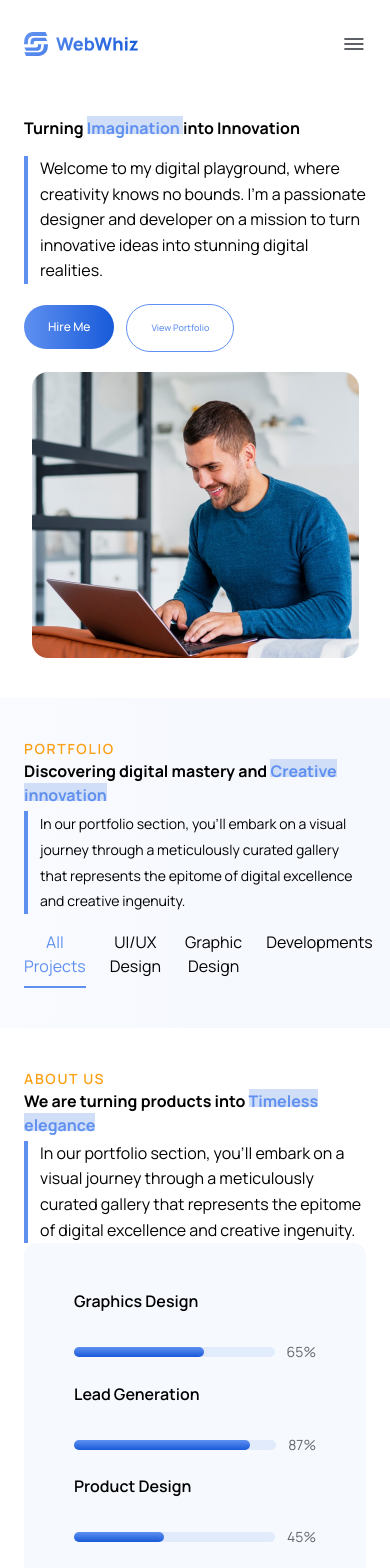
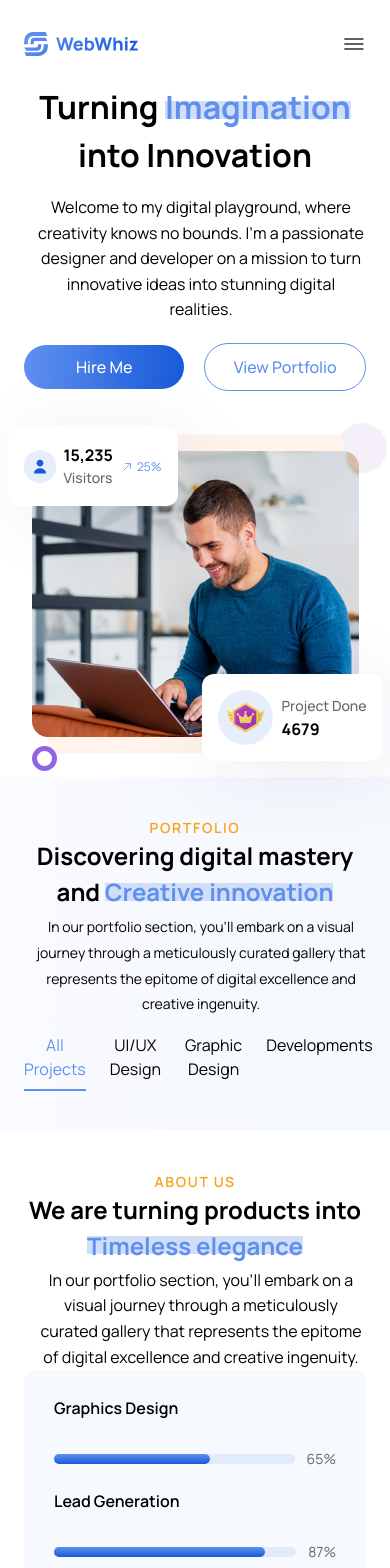
Before and after one commit to riajulpro/webwiz-rp, a Next.js app: page / in a window 390 px wide. Shown: the top 1568 px of the page. Built offline with nearby package versions, Linux system fonts and the light colour scheme.

Commit message:
Fixing the responsiveness issue for mobile

```diff
--- a/src/app/globals.css
+++ b/src/app/globals.css
@@ -144,10 +144,10 @@
   }
 
   .btn-primary {
-    @apply py-3 px-6 text-xs font-medium leading-5 rounded-full text-white hover:bg-gradient-to-l bg-gradient-to-r from-[#5F90F0] to-[#185AD9];
+    @apply py-3 px-6 tablet:text-xs font-medium leading-5 rounded-full text-white hover:bg-gradient-to-l bg-gradient-to-r from-[#5F90F0] to-[#185AD9];
   }
   .btn-secondary {
-    @apply py-[12px] px-[24px] border border-[#5F90F0] text-[9px] tablet:text-[14px] font-medium leading-[22.4px] rounded-full text-[#5F90F0];
+    @apply py-[12px] px-[24px] border border-[#5F90F0] tablet:text-[14px] font-medium leading-[22.4px] rounded-full text-[#5F90F0];
   }
   .section-bg {
     @apply bg-gradient-to-r from-[#5f90f00a] via-[#185ad90a] to-[#185ad90a];
@@ -169,12 +169,13 @@
   .about-statics-frame {
     @apply flex justify-between items-center flex-col;
   }
+
   .about-statics-tittle {
-    @apply text-[16px] font-normal leading-[25.6px] text-[#ffffffcc];
+    @apply text-[12px] tablet:text-[16px] font-normal leading-[25.6px] text-[#ffffffcc];
   }
 
   .about-statics-number {
-    @apply font-bold text-[24px] leading-[33.6px];
+    @apply font-bold text-[16px] tablet:text-[24px] leading-[33.6px];
   }
 
   /* footer classes */
--- a/src/components/shared/TitleWithDescription.tsx
+++ b/src/components/shared/TitleWithDescription.tsx
@@ -23,23 +23,23 @@ const TitleWithDescription = ({
 
   return (
     <div>
-      <h6 className="text-[14px] font-semibold uppercase tracking-[1.68px] text-accent-color">
+      <h6 className="text-center tablet:text-left text-[14px] font-semibold uppercase tracking-[1.68px] text-accent-color">
         {sectionName}
       </h6>
       <div
-        className={`flex justify-between
+        className={`
         ${
           isVertical
-            ? "flex-col gap-[16px]"
-            : "desktop:flex-row desktop:items-start flex-col"
+            ? "flex justify-between flex-col gap-[16px]"
+            : "flex justify-between flex-col tablet:flex-row items-center tablet:items-start"
         }`}
       >
         <div>
           <h1
-            className={`desktop:w-[554px] ${
+            className={`w-full text-center tablet:text-left desktop:w-[554px] ${
               isMain
-                ? "tablet:text-[40px] desktop:text-[64px] tablet:leading-[56px] desktop:leading-[84px]"
-                : "tablet:text-[24px] tablet:leading-[39.2px] desktop:text-[40px] desktop:leading-[56px]"
+                ? "text-[32px] tablet:text-[40px] desktop:text-[64px] tablet:leading-[56px] desktop:leading-[84px]"
+                : "text-[24px] tablet:leading-[39.2px] desktop:text-[40px] desktop:leading-[56px]"
             } font-bold`}
           >
             {titleArray.map((word, index) => (
@@ -57,8 +57,10 @@ const TitleWithDescription = ({
         <div>
           <p
             className={`${isVertical ? "" : "mt-[4px]"}
-            border-l-[4px] border-primary-color leading-[25.6px] pl-[12px] font-normal tablet:line-clamp-2
-            ${isMain ? "text-[16px] desktop:w-[572px]" : ""}
+            tablet:border-l-[4px] tablet:border-primary-color leading-[25.6px] pl-[12px] font-normal tablet:line-clamp-2 text-center tablet:text-left
+            ${
+              isMain ? "text-[16px] w-full tablet:w-auto desktop:w-[572px]" : ""
+            }
             ${textSize ? textSize : "text-[14px]"}
             ${desWidth}`}
           >
--- a/src/components/ui/footer/Footer.tsx
+++ b/src/components/ui/footer/Footer.tsx
@@ -29,7 +29,7 @@ const Footer = () => {
               <input
                 type="text"
                 placeholder="Enter your email"
-                className="bg-transparent border border-footer-border text-[16px] rounded-full py-[8px] px-[16px] tablet:w-full desktop:w-[370px]"
+                className="bg-transparent border border-footer-border text-[16px] rounded-full py-[8px] px-[16px] w-full tablet:w-full desktop:w-[370px]"
               />
               <button className="absolute right-0 linear-gradient text-white text-[14px] py-[10px] px-[16px] rounded-full">
                 Subscribe
--- a/src/components/ui/home-sections/AboutUs.tsx
+++ b/src/components/ui/home-sections/AboutUs.tsx
@@ -17,7 +17,7 @@ const AboutUs = () => {
           />
           <article className="desktop:mt-[48px] flex flex-col desktop:flex-row justify-between items-start gap-[32px]">
             <section className="w-full flex-1 tablet:py-[24px]">
-              <div className="flex flex-col gap-[22px] bg-[#F6F9FE] rounded-[12px] p-[50px]">
+              <div className="flex flex-col gap-[22px] bg-[#F6F9FE] rounded-[12px] p-[30px] tablet:p-[50px]">
                 <SkillBar title="Graphics Design" barRange="65" />
                 <SkillBar title="Lead Generation" barRange="87" />
                 <SkillBar title="Product Design" barRange="45" />
@@ -34,14 +34,14 @@ const AboutUs = () => {
                   className="rounded-[12px]"
                 />
                 <div
-                  className="absolute linear-gradient p-[32px] text-white rounded-[12px]
-          desktop:-right-[50px] desktop:w-[531px] desktop:-bottom-[70px] flex justify-between items-center gap-[32px] tablet:-bottom-[20px] tablet:opacity-95"
+                  className="absolute -bottom-4 linear-gradient p-4 tablet:p-[32px] text-white rounded-[12px]
+          desktop:-right-[50px] desktop:w-[531px] desktop:-bottom-[70px] flex justify-between items-center gap-2 tablet:gap-[32px] tablet:-bottom-[20px] tablet:opacity-95"
                 >
                   <div className="about-statics-frame">
                     <h4 className="about-statics-number">58+</h4>
                     <p className="about-statics-title">Project Delivery</p>
                   </div>
-                  <div className="about-statics-frame border-x border-white px-[20px]">
+                  <div className="about-statics-frame border-x border-white px-[8px] tablet:px-[20px]">
                     <h4 className="about-statics-number">120+</h4>
                     <p className="about-statics-title">Happy Clients</p>
                   </div>
--- a/src/components/ui/home-sections/Banner.tsx
+++ b/src/components/ui/home-sections/Banner.tsx
@@ -5,8 +5,8 @@ import Image from "next/image";
 
 const Banner = () => {
   return (
-    <section className="mt-[20px] tablet:mt-[32px] desktop:mt-[22px]">
-      <div className="container-wrapper py-[40px] sm:py-auto">
+    <section className="mt-[27px] tablet:mt-[32px] desktop:mt-[22px]">
+      <div className="container-wrapper tablet:py-[40px] sm:py-auto">
         <div className="container flex flex-col tablet:flex-row justify-between items-center gap-[20px]">
           <article className="flex-1">
             <TitleWithDescription
@@ -16,20 +16,54 @@ const Banner = () => {
               description="Welcome to my digital playground, where creativity knows no bounds. I'm a passionate designer and developer on a mission to turn innovative ideas into stunning digital realities."
               blueText="Imagination"
             />
-            <div className="mt-[20px]">
-              <button className="btn-primary tablet:w-[160px] mr-3">
+            <div className="flex justify-center items-center gap-2 tablet:static mt-[20px]">
+              <button className="w-full btn-primary tablet:w-[160px] mr-3">
                 Hire Me
               </button>
-              <button className="btn-secondary">View Portfolio</button>
+              <button className="w-full tablet:w-auto btn-secondary">
+                View Portfolio
+              </button>
             </div>
           </article>
-          <article className="tablet:block desktop:hidden flex-1 flex items-center justify-center">
+          <article className="relative desktop:hidden flex-1 flex items-center justify-center my-10">
             <Image
               src={"/images/tablet-banner.png"}
               alt="Banner"
               width={327}
               height={286}
             />
+            <div className="absolute -right-6 -bottom-6 overlay-bg right-shadow">
+              <div className="bg-card-left-icon p-[8px] rounded-full">
+                <Image
+                  src={"/images/premium-icon.png"}
+                  alt="Project Done"
+                  height={39}
+                  width={39}
+                />
+              </div>
+              <div>
+                <p className="overlay-subtitle">Project Done</p>
+                <h4 className="overlay-title">4679</h4>
+              </div>
+            </div>
+            <div className="absolute -left-6 -top-6 overlay-bg right-shadow">
+              <div className="bg-card-left-icon p-[8px] rounded-full">
+                <ProfileIcon />
+              </div>
+              <div>
+                <h4 className="overlay-title">15,235</h4>
+                <p className="overlay-subtitle">Visitors</p>
+              </div>
+              <div className="text-primary-color text-[12px] font-normal flex items-center gap-[4px]">
+                {" "}
+                <UpRightArrow size="12px" color="#5F90F0" /> 25%
+              </div>
+            </div>
+            <div className="absolute rounded-md -z-10 h-[318px] w-[295px] bg-[#FFF3EB]" />
+            <div className="absolute -bottom-[34px] left-[0px]">
+              <BannerCircleIcon />
+            </div>
+            <div className="absolute -z-20 h-[50px] w-[50px] bg-banner-bg-circle rounded-full -top-7 -right-7" />
           </article>
           <div className="hidden relative flex-1 desktop:flex justify-center items-center">
             <Image
@@ -39,7 +73,7 @@ const Banner = () => {
               height={433}
             />
             <div className="absolute -z-10 tablet:h-[481px] tablet:w-[308px] bg-banner-bg rounded-[12px]"></div>
-            <div className="absolute -z-20 tablet:h-[64px] tablet:w-[64px] bg-banner-bg-circle rounded-full -top-12 right-20" />
+            <div className="absolute -z-20 h-[64px] w-[64px] bg-banner-bg-circle rounded-full -top-12 right-20" />
             <div className="absolute -bottom-[34px] left-[116px]">
               <BannerCircleIcon />
             </div>
--- a/src/components/ui/home-sections/ClientReviews.tsx
+++ b/src/components/ui/home-sections/ClientReviews.tsx
@@ -7,7 +7,7 @@ const ClientReviews = () => {
     <section className="tablet:mt-[42px]">
       <div className="container-wrapper py-[40px]">
         <div className="container">
-          <article className="flex flex-col tablet:flex-row gap-[32px] items-stretch tablet:flex-wrap">
+          <article className="flex flex-col tablet:flex-row gap-[32px] items-center tablet:items-stretch tablet:flex-wrap">
             <section className="self-start tablet:w-[314px] desktop:w-[330px]">
               <TitleWithDescription
                 isVertical={true}
--- a/src/components/ui/home-sections/ContactUs.tsx
+++ b/src/components/ui/home-sections/ContactUs.tsx
@@ -7,7 +7,7 @@ const ContactUs = () => {
     <section className="tablet:mt-[42px]">
       <div className="container-wrapper py-[40px] sm:py-auto">
         <div className="contact-us-container">
-          <article className="flex flex-col tablet:flex-row-reverse desktop:flex-row justify-between desktop:items-center w-full">
+          <article className="flex flex-col-reverse tablet:flex-row-reverse desktop:flex-row justify-between desktop:items-center w-full gap-32 tablet:gap-0">
             <section className="flex-1">
               <TitleWithDescription
                 title="Contact Us"
@@ -43,7 +43,7 @@ const ContactUs = () => {
               </div>
             </section>
             <section className="flex-1 relative flex-col tablet:flex-row flex desktop:justify-end items-center">
-              <div className="bg-white relative desktop:absolute desktop:w-[471px] desktop:-left-[110px] desktop:top-[94px] rounded-[12px] p-[32px] contact-overlay-shadow flex flex-col justify-between gap-[32px]">
+              <div className="bg-white absolute -bottom-28 desktop:absolute desktop:w-[471px] desktop:-left-[110px] desktop:top-[94px] rounded-[12px] p-[32px] contact-overlay-shadow flex flex-col justify-between gap-[32px] z-40">
                 <div className="flex items-center gap-2">
                   <Mail /> <span>michael.mitc@example.com</span>
                 </div>
```
